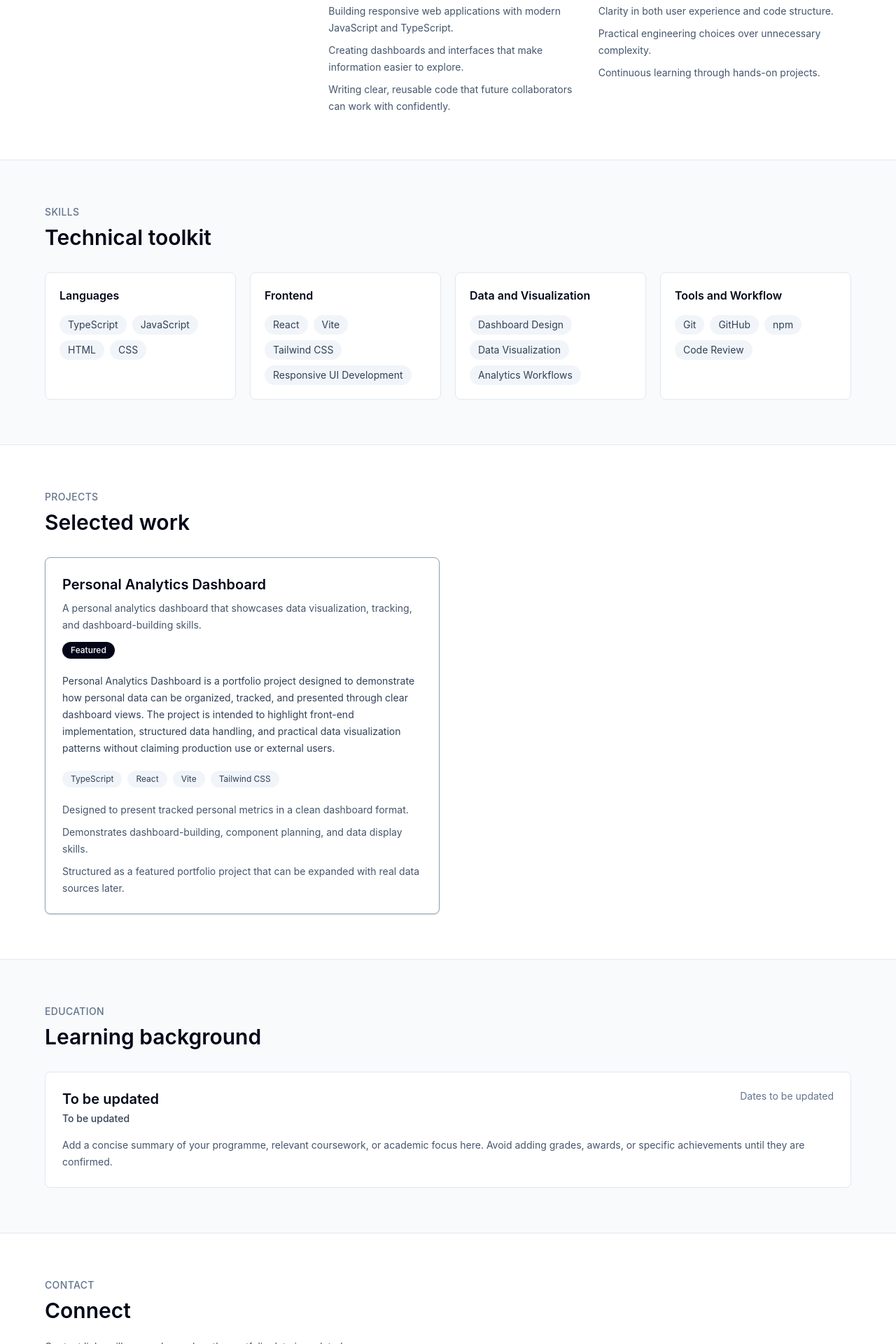
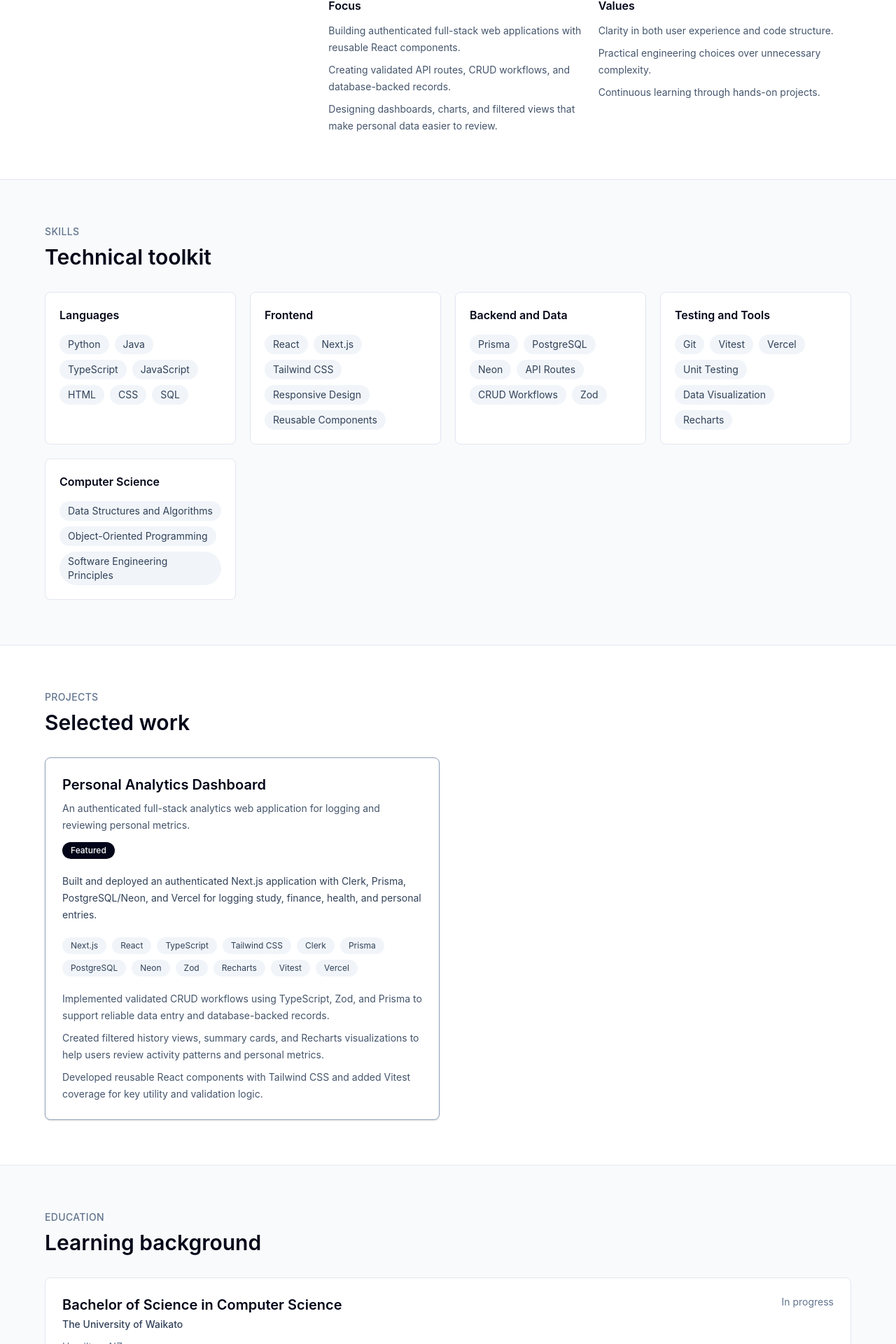
Before and after one commit to HimendraFdo/himendrafernando, a React (Vite) app: page / in a window 1280 px wide. Shown: the part 808-2728 px from the top of the page at 70% size. Built offline with nearby package versions, Linux system fonts and the light colour scheme.

Commit message:
content: update portfolio data from CV

```diff
--- a/src/data/portfolio.ts
+++ b/src/data/portfolio.ts
@@ -54,23 +54,24 @@ export type Contact = {
 };
 
 export const profile: Profile = {
-  name: "YOUR_NAME",
-  role: "Software Engineering Portfolio",
-  headline: "Aspiring software engineer focused on building practical, data-informed web applications.",
-  location: "YOUR_LOCATION",
-  email: "YOUR_EMAIL",
+  name: "Himendra Fernando",
+  role: "Software Engineering Intern | Computer Science Student | Full-Stack Development",
+  headline:
+    "Computer Science student focused on full-stack development, backend systems, and data-driven web applications.",
+  location: "Hamilton, NZ",
+  email: "fernandohimendra@gmail.com",
   summary:
-    "I build clean, maintainable web applications with a focus on useful interfaces, structured data, and thoughtful problem solving. This portfolio highlights selected projects, technical skills, and learning milestones.",
-  resumeUrl: "YOUR_RESUME_URL",
+    "Computer Science student at the University of Waikato with an A+ average and hands-on full-stack development experience building React, Next.js, TypeScript, Python, Java, Prisma, and PostgreSQL applications.",
+  resumeUrl: "",
 };
 
 export const about: About = {
   intro:
-    "I am a software engineering student/developer building a portfolio around practical front-end development, data visualization, and full-stack project work. I enjoy turning ambiguous ideas into structured products that are easy to understand and extend.",
+    "I am a Computer Science student at the University of Waikato building practical full-stack applications with React, Next.js, TypeScript, Python, Java, Prisma, and PostgreSQL. I am interested in software engineering internships focused on full-stack development, backend systems, and data-driven web applications.",
   focus: [
-    "Building responsive web applications with modern JavaScript and TypeScript.",
-    "Creating dashboards and interfaces that make information easier to explore.",
-    "Writing clear, reusable code that future collaborators can work with confidently.",
+    "Building authenticated full-stack web applications with reusable React components.",
+    "Creating validated API routes, CRUD workflows, and database-backed records.",
+    "Designing dashboards, charts, and filtered views that make personal data easier to review.",
   ],
   values: [
     "Clarity in both user experience and code structure.",
@@ -82,19 +83,23 @@ export const about: About = {
 export const skills: SkillGroup[] = [
   {
     category: "Languages",
-    skills: ["TypeScript", "JavaScript", "HTML", "CSS"],
+    skills: ["Python", "Java", "TypeScript", "JavaScript", "HTML", "CSS", "SQL"],
   },
   {
     category: "Frontend",
-    skills: ["React", "Vite", "Tailwind CSS", "Responsive UI Development"],
+    skills: ["React", "Next.js", "Tailwind CSS", "Responsive Design", "Reusable Components"],
   },
   {
-    category: "Data and Visualization",
-    skills: ["Dashboard Design", "Data Visualization", "Analytics Workflows"],
+    category: "Backend and Data",
+    skills: ["Prisma", "PostgreSQL", "Neon", "API Routes", "CRUD Workflows", "Zod"],
   },
   {
-    category: "Tools and Workflow",
-    skills: ["Git", "GitHub", "npm", "Code Review"],
+    category: "Testing and Tools",
+    skills: ["Git", "Vitest", "Vercel", "Unit Testing", "Data Visualization", "Recharts"],
+  },
+  {
+    category: "Computer Science",
+    skills: ["Data Structures and Algorithms", "Object-Oriented Programming", "Software Engineering Principles"],
   },
 ];
 
@@ -103,17 +108,29 @@ export const projects: Project[] = [
     title: "Personal Analytics Dashboard",
     slug: "personal-analytics-dashboard",
     description:
-      "A personal analytics dashboard that showcases data visualization, tracking, and dashboard-building skills.",
+      "An authenticated full-stack analytics web application for logging and reviewing personal metrics.",
     longDescription:
-      "Personal Analytics Dashboard is a portfolio project designed to demonstrate how personal data can be organized, tracked, and presented through clear dashboard views. The project is intended to highlight front-end implementation, structured data handling, and practical data visualization patterns without claiming production use or external users.",
-    techStack: ["TypeScript", "React", "Vite", "Tailwind CSS"],
-    githubUrl: "YOUR_GITHUB_URL/personal-analytics-dashboard",
+      "Built and deployed an authenticated Next.js application with Clerk, Prisma, PostgreSQL/Neon, and Vercel for logging study, finance, health, and personal entries.",
+    techStack: [
+      "Next.js",
+      "React",
+      "TypeScript",
+      "Tailwind CSS",
+      "Clerk",
+      "Prisma",
+      "PostgreSQL",
+      "Neon",
+      "Zod",
+      "Recharts",
+      "Vitest",
+      "Vercel",
+    ],
+    githubUrl: "",
     liveUrl: undefined,
-    image: "/projects/personal-analytics-dashboard.png",
     highlights: [
-      "Designed to present tracked personal metrics in a clean dashboard format.",
-      "Demonstrates dashboard-building, component planning, and data display skills.",
-      "Structured as a featured portfolio project that can be expanded with real data sources later.",
+      "Implemented validated CRUD workflows using TypeScript, Zod, and Prisma to support reliable data entry and database-backed records.",
+      "Created filtered history views, summary cards, and Recharts visualizations to help users review activity patterns and personal metrics.",
+      "Developed reusable React components with Tailwind CSS and added Vitest coverage for key utility and validation logic.",
     ],
     featured: true,
   },
@@ -121,28 +138,28 @@ export const projects: Project[] = [
 
 export const education: EducationItem[] = [
   {
-    institution: "YOUR_UNIVERSITY",
-    degree: "YOUR_DEGREE",
-    location: "YOUR_UNIVERSITY_LOCATION",
-    startDate: "YOUR_START_DATE",
-    endDate: "YOUR_END_DATE",
+    institution: "The University of Waikato",
+    degree: "Bachelor of Science in Computer Science",
+    location: "Hamilton, NZ",
+    startDate: "In progress",
+    endDate: "",
     summary:
-      "Add a concise summary of your programme, relevant coursework, or academic focus here. Avoid adding grades, awards, or specific achievements until they are confirmed.",
+      "Current A+ average. Relevant coursework: Software Engineering, Artificial Intelligence, Data Structures and Algorithms, Programming in Java, and Programming in Python.",
   },
 ];
 
 export const contact: Contact = {
-  email: "YOUR_EMAIL",
+  email: "fernandohimendra@gmail.com",
   github: {
     label: "GitHub",
-    href: "YOUR_GITHUB_URL",
+    href: "https://github.com/HimendraFdo",
   },
   linkedin: {
     label: "LinkedIn",
-    href: "YOUR_LINKEDIN_URL",
+    href: "https://www.linkedin.com/in/himendra-fernando-aa2aa5313/",
   },
   resume: {
     label: "Resume",
-    href: "YOUR_RESUME_URL",
+    href: "",
   },
 };
```
